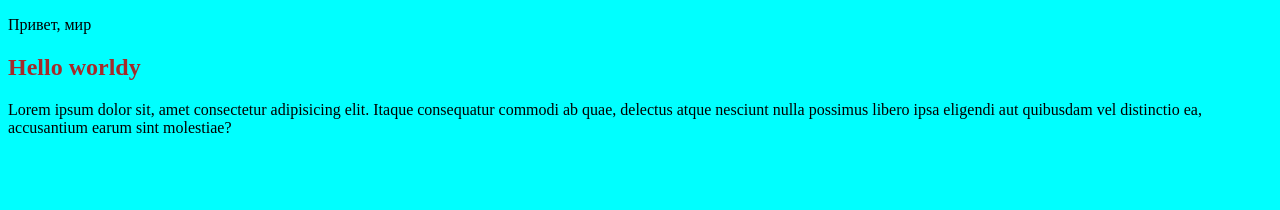
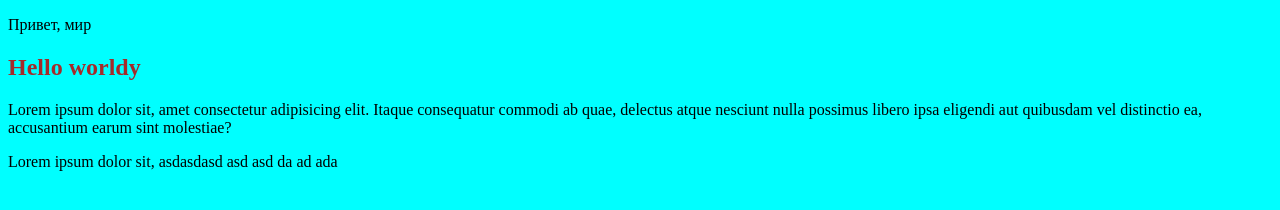
Before and after one commit to jandakazah1990/gittest, a plain HTML site: page index.html in a window 1280 px wide. Drawn offline with Linux system fonts and the light colour scheme.

Commit message:
Added Lorem Ipsum from develop branch

```diff
--- a/index.html
+++ b/index.html
@@ -16,5 +16,6 @@
     amet consectetur adipisicing elit. Itaque consequatur commodi ab quae,
     delectus atque nesciunt nulla possimus libero ipsa eligendi aut
     quibusdam vel distinctio ea, accusantium earum sint molestiae?</p>
+    <p>Lorem ipsum dolor sit, asdasdasd asd asd da ad ada </p>
  </body>
 </html>
```
